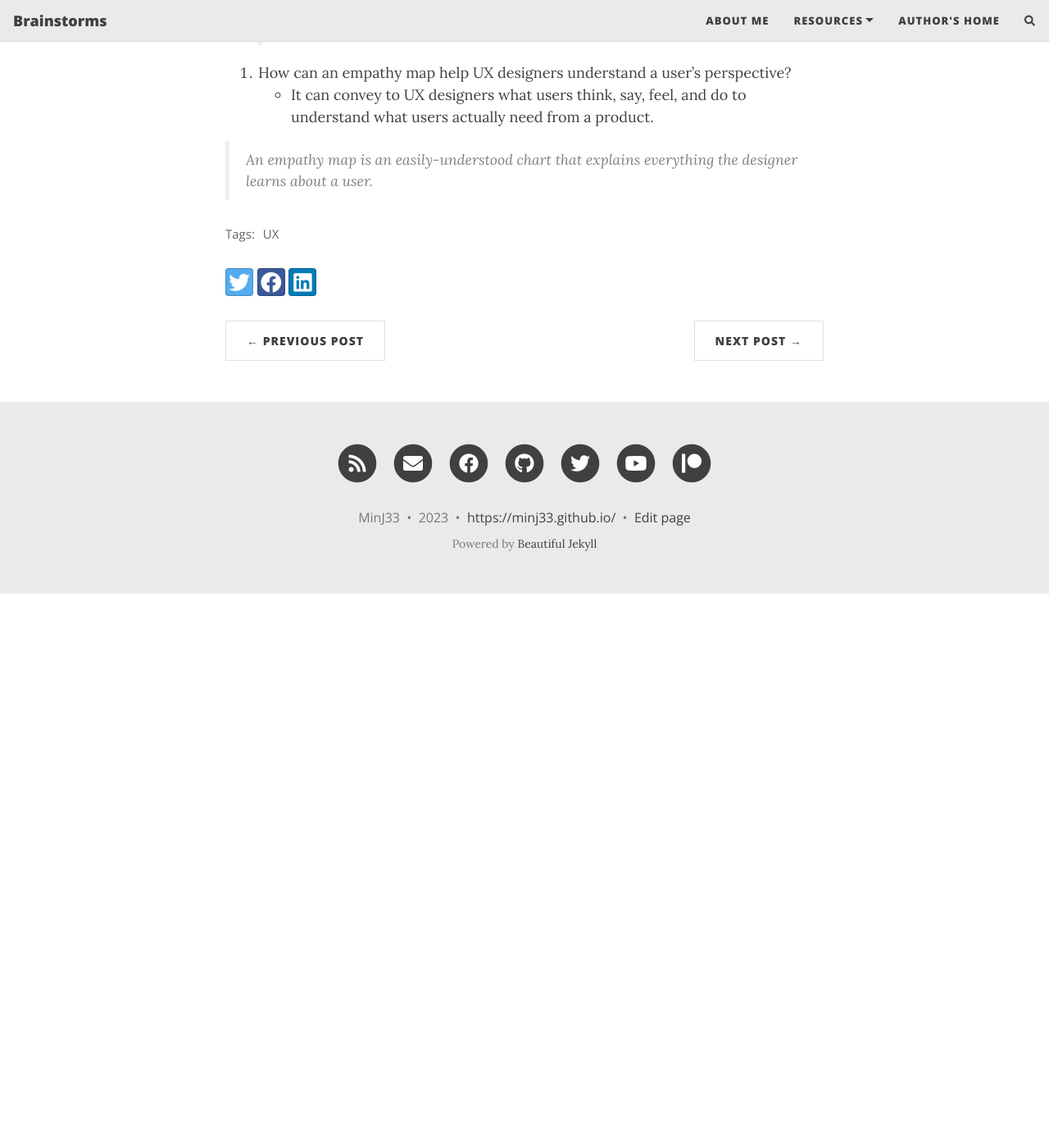
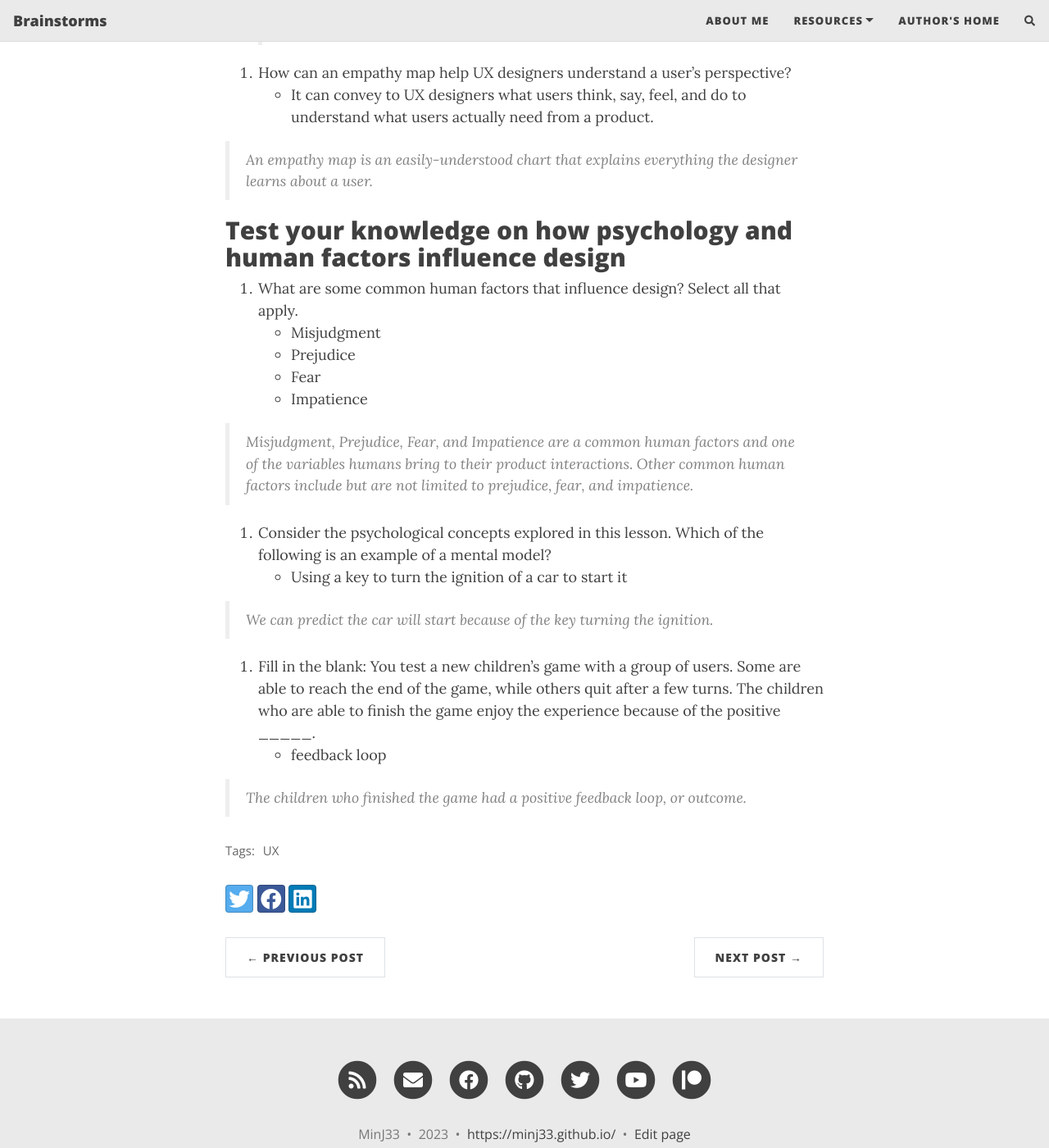
Before and after one commit to MinJ33/MinJ33.github.io, a Jekyll site: the page built from _posts/2023-02-17-UX_Course2quiz.md, in a window 1280 px wide and 1400 px high, scrolled down 1168 px. Shown: the whole window at 82% size. Built offline with Jekyll 4.4.1, drawn with Linux system fonts in a browser that asks for light colours; nearby versions of some CDN libraries; comment, search, counter and statistics services are not loaded; before the commit the page ends 1892 px from its top, so only the background shows below that.

Commit message:
Test your knowledge on how psychology and human factors influence design

```diff
--- a/_posts/2023-02-17-UX_Course2quiz.md
+++ b/_posts/2023-02-17-UX_Course2quiz.md
@@ -25,3 +25,24 @@ tags: [UX]
 - It can convey to UX designers what users think, say, feel, and do to understand what users actually need from a product.
 
 > An empathy map is an easily-understood chart that explains everything the designer learns about a user.
+
+
+## Test your knowledge on how psychology and human factors influence design
+
+1. What are some common human factors that influence design? Select all that apply.
+- Misjudgment
+- Prejudice
+- Fear
+- Impatience
+
+> Misjudgment, Prejudice, Fear, and Impatience are a common human factors  and one of the variables humans bring to their product interactions. Other common human factors include but are not limited to prejudice, fear, and impatience.
+
+2. Consider the psychological concepts explored in this lesson. Which of the following is an example of a mental model?
+- Using a key to turn the ignition of a car to start it
+
+> We can predict the car will start because of the key turning the ignition.
+
+3. Fill in the blank: You test a new children’s game with a group of users. Some are able to reach the end of the game, while others quit after a few turns. The children who are able to finish the game enjoy the experience because of the positive _____.
+- feedback loop
+
+> The children who finished the game had a positive feedback loop, or outcome.
```
